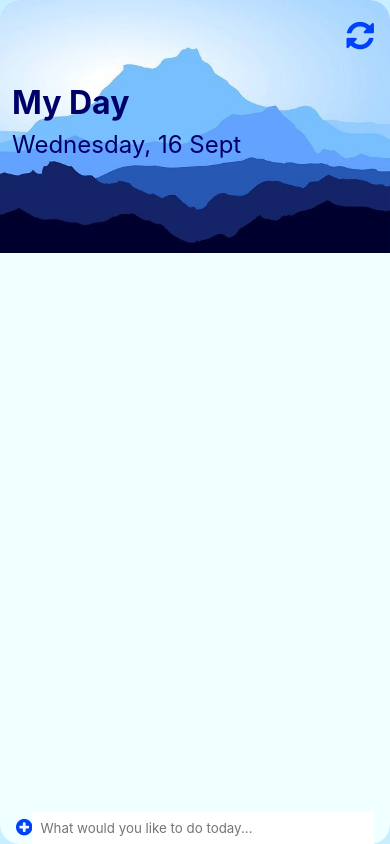
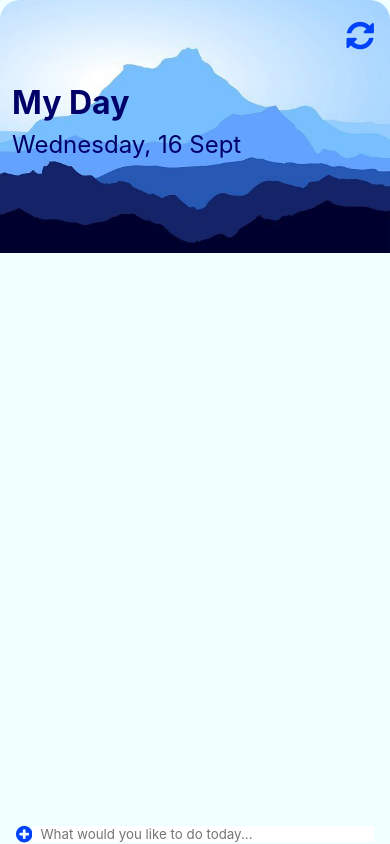
Before and after one commit to PrechyDev/To-Do-List, a plain HTML site: page index.html in a window 390 px wide. Drawn offline with Linux system fonts and the light colour scheme.

Commit message:
Updated media query

```diff
--- a/style.css
+++ b/style.css
@@ -54,7 +54,7 @@ h1 {
     color: #000069;
 }
 input[type=text] {
-    padding: 0.5rem;
+    padding: 0 0.5rem;
     outline: none;
     border: none;
     width: 100%;
@@ -91,7 +91,7 @@ ul li .done {
 }
 @media only screen and (max-width: 500px) {
 .container {
-    margin: auto;
-    border-radius: none;
+    margin: 0 auto;
+    border-radius: 0;
 }
 }
```
